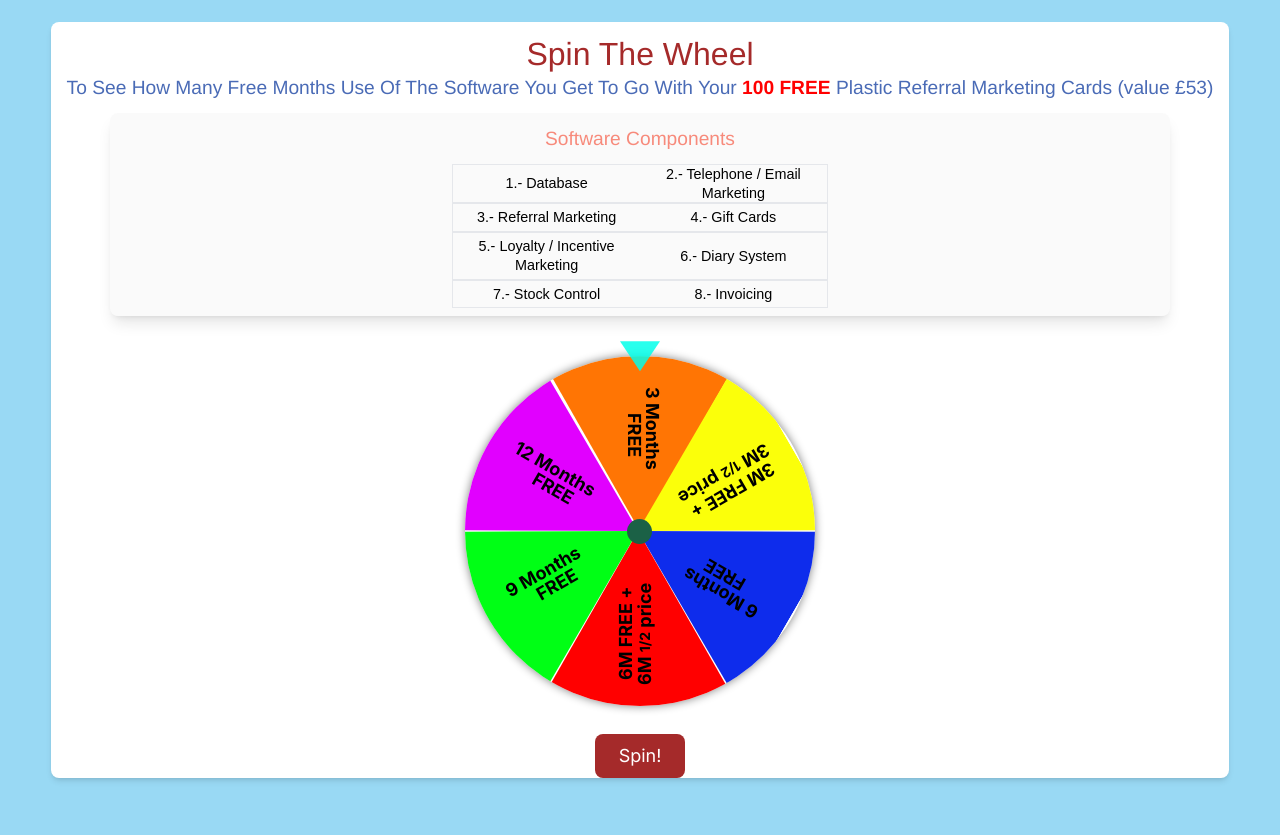
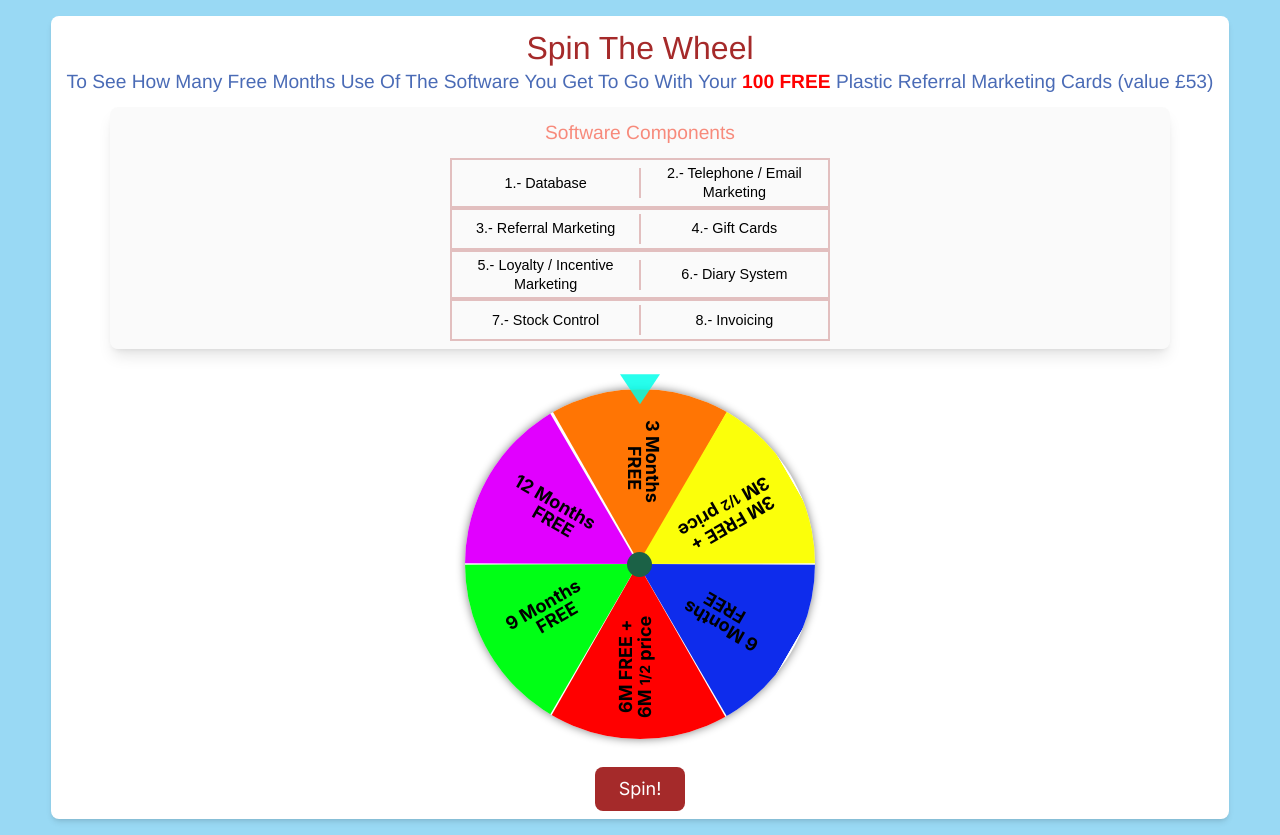
Before and after one commit to nacermanuel/proactiv-marketing, a Next.js app: page /funnel/spin in a window 1280 px wide. Before the commit the page ends 800 px from the top, so only its background shows below. Built offline with nearby package versions, Linux system fonts and the light colour scheme.

Commit message:
styles spin

```diff
--- a/app/components/Spinning/Spinning.jsx
+++ b/app/components/Spinning/Spinning.jsx
@@ -92,7 +92,7 @@ export const Spinning = ({setCongrats,setResult}) => {
   return (
 
     <div className="flex flex-col justify-center items-center w-full min-h-screen">
-      <div id='internalDIV' className='flex flex-col mx-5 my-4 items-center bg-white rounded-lg shadow-md relative'>
+      <div id='internalDIV' className='flex flex-col mx-5 my-4 pb-2 items-center bg-white rounded-lg shadow-md relative'>
 
 
 
@@ -105,38 +105,42 @@ export const Spinning = ({setCongrats,setResult}) => {
       <div id='DIVsoftwarecomponents' className='flex flex-col justify-center items-center w-[90%] rounded-lg shadow-lg pb-2 mb-3 bg-[#ebebeb3f]'>
         <p className="fontSubTitle">Software Components</p>
         <ul className="fontGeneral">
-          <li className=" flex justify-around items-center h-fit border">
+          <li className=" flex justify-around items-center h-fit border-2 border-[#a52a2a49] py-1">
             <div className=' w-[50%] h-[100%] flex justify-center items-center'>
               <p className='fontGeneral' style={{textAlign: 'center'}}>1.- Database</p>
             </div>
+            <span className='w-[2px] h-[30px] bg-[#a52a2a49]'></span>
             <div className='w-[50%] h-[100%] flex justify-center items-center'>
               <p className='fontGeneral' style={{textAlign: 'center'}}>2.- Telephone / Email Marketing</p>
             </div>
           </li>
 
-          <li className=" flex justify-around items-center h-fit border py-1">
+          <li className=" flex justify-around items-center h-fit border-2 border-[#a52a2a49] py-1">
             <div className='w-[50%] h-[100%] flex justify-center items-center'>
               <p className='fontGeneral text-center' style={{textAlign: 'center'}}>3.- Referral Marketing</p>
             </div>
+            <span className='w-[2px] h-[30px] bg-[#a52a2a49]'></span>
             <div className='w-[50%] h-[100%] flex justify-center items-center'>
               <p className='fontGeneral' style={{textAlign: 'center'}}>4.- Gift Cards</p>
             </div>
           </li>
 
-          <li className=" flex justify-around items-center h-fit border py-1">
+          <li className=" flex justify-around items-center h-fit border-2 border-[#a52a2a49] py-1">
             <div className='w-[50%] h-[100%] flex justify-center items-center'>
               <p className='fontGeneral text-center' style={{textAlign: 'center'}}>5.- Loyalty / Incentive Marketing</p>
             </div>
+            <span className='w-[2px] h-[30px] bg-[#a52a2a49]'></span>
             <div className='w-[50%] h-[100%] flex justify-center items-center'>
               <p className='fontGeneral' style={{textAlign: 'center'}}>6.- Diary System</p>
             </div>
           </li>
 
 
-          <li className=" flex justify-around items-center h-fit border py-1">
+          <li className=" flex justify-around items-center h-fit border-2 border-[#a52a2a49] py-1">
             <div className='w-[50%] h-[100%] flex justify-center items-center'>
               <p className='fontGeneral text-center' style={{textAlign: 'center'}}>7.- Stock Control</p>
             </div>
+            <span className='w-[2px] h-[30px] bg-[#a52a2a49]'></span>
             <div className='w-[50%] h-[100%] flex justify-center items-center'>
               <p className='fontGeneral' style={{textAlign: 'center'}}>8.- Invoicing </p>
             </div>
```
